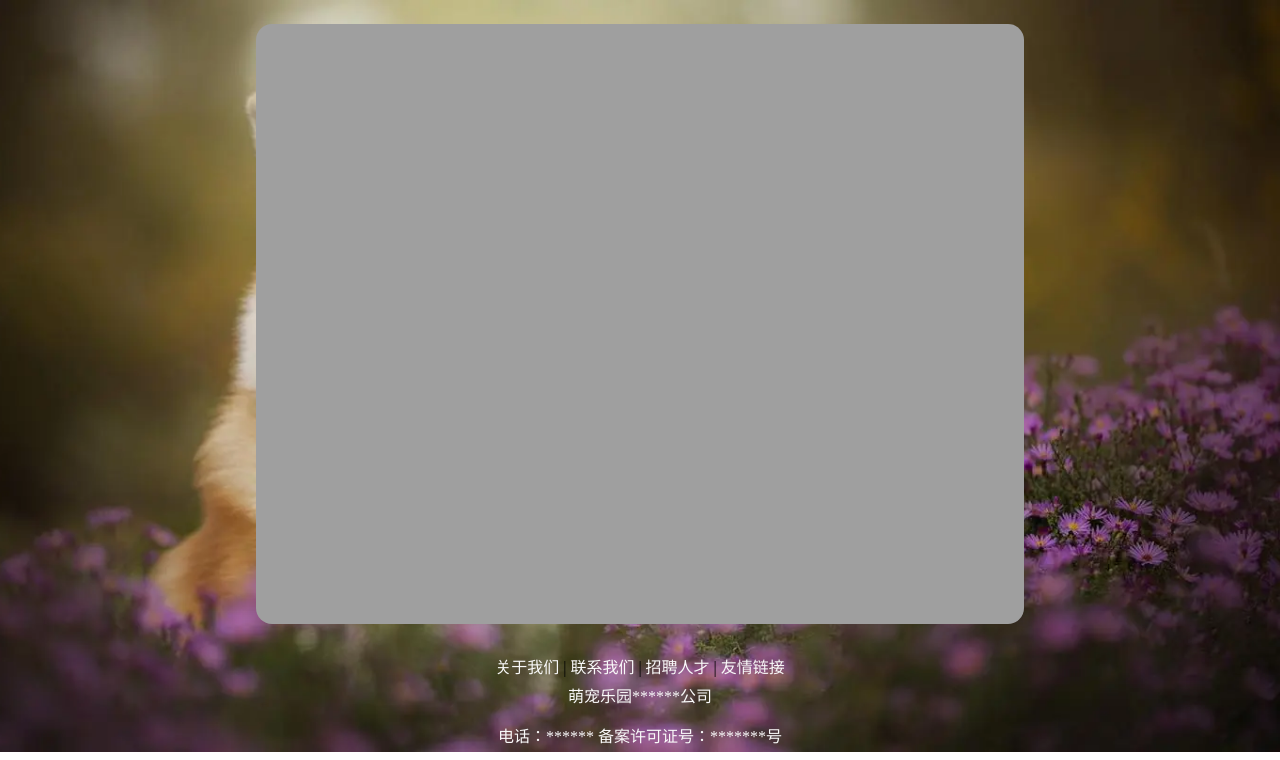
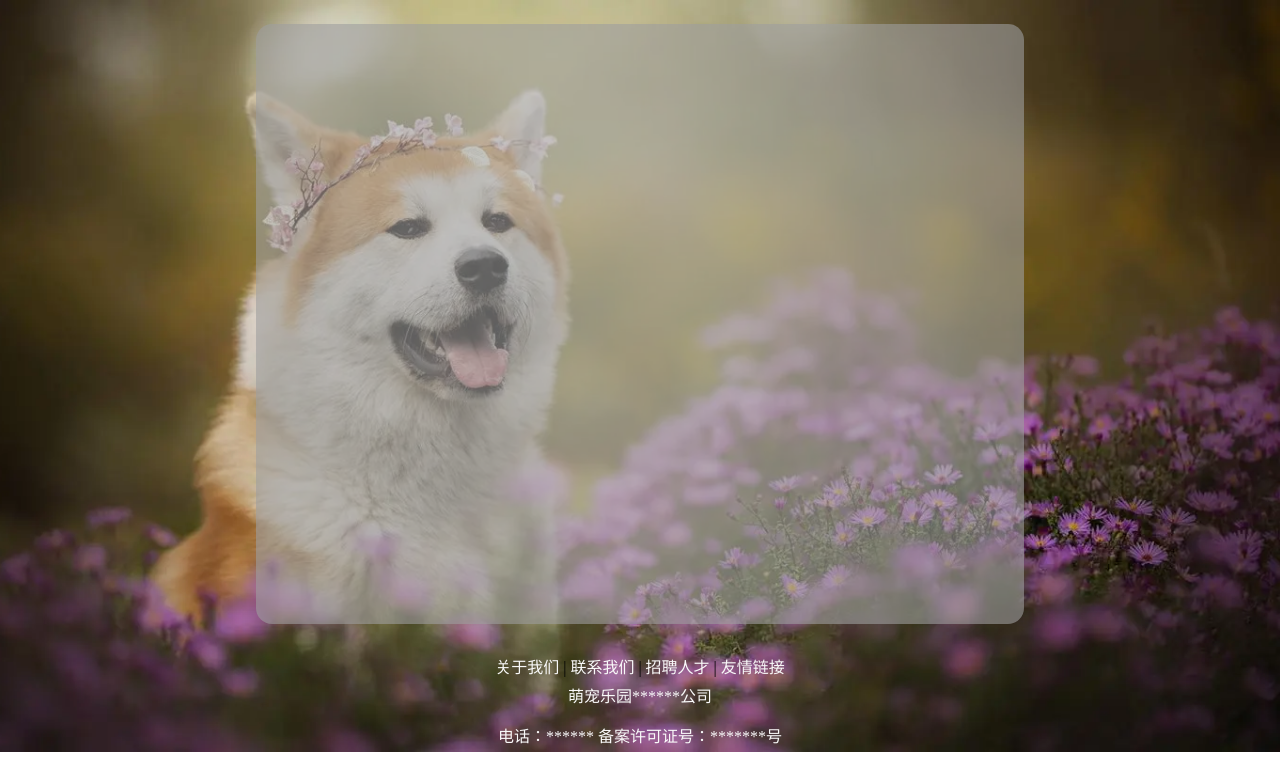
Before and after one commit to EnJoyABoy/mengchongleyuan, a Python web app: template mengchongleyuan/templates/index.html in a window 1280 px wide. Shown: the part 40-800 px from the top of the page. Run offline with Jinja, Linux system fonts and the light colour scheme; the template is opened without the code that fills it, so the values that code supplies are empty.

Commit message:
修改样式

```diff
--- a/mengchongleyuan/static/css/index.css
+++ b/mengchongleyuan/static/css/index.css
@@ -24,6 +24,7 @@ body{
 	margin-top: 3vh;
 	border-radius: 16px;
 	background: #9f9f9f;
+	opacity: 0.6;
 }
 
 .blogs{
@@ -31,7 +32,6 @@ body{
 	font-size: 20px;
 	background: #f9f9f9;
 	width: 57vw;
-	height: 140px;
 	border-radius: 16px;
 	margin-left: 1vw;
 }
--- a/mengchongleyuan/static/css/myblogs.css
+++ b/mengchongleyuan/static/css/myblogs.css
@@ -24,6 +24,7 @@ body{
 	margin-top: 3vh;
 	border-radius: 16px;
 	background: #9f9f9f;
+	opacity: 0.6;
 }
 
 .blogs{
@@ -31,7 +32,6 @@ body{
 	font-size: 20px;
 	background: #f9f9f9;
 	width: 57vw;
-	height: 140px;
 	border-radius: 16px;
 	margin-left: 1vw;
 }
```
